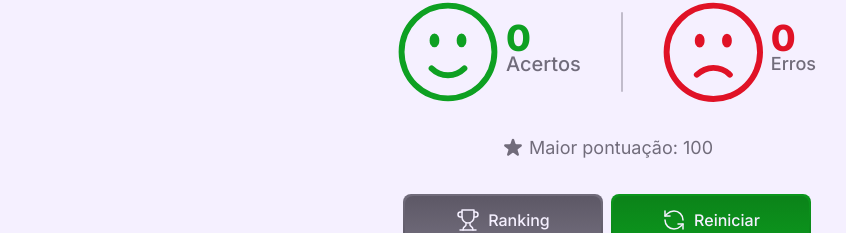
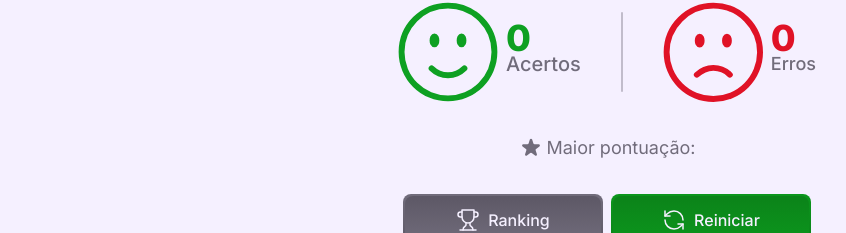
Before and after one commit to Mateus-53/jogo-do-glecio, a React (Vite) app: page /results in a window 1280 px wide. Shown: the part 336-569 px from the top of the page, without its empty margins (33-879 px from the left). Built offline with nearby package versions, Linux system fonts and the light colour scheme.

Commit message:
Show max score in result screen

```diff
--- a/src/pages/Result.jsx
+++ b/src/pages/Result.jsx
@@ -40,7 +40,8 @@ function Result() {
 
     useEffect(() => {
         const handleResize = () => {
-			const viewportWidth = window.visualViewport?.width || window.innerWidth;
+            const viewportWidth =
+                window.visualViewport?.width || window.innerWidth;
             setWindowWidth(viewportWidth);
         };
 
@@ -101,7 +102,7 @@ function Result() {
                     </div>
                     <p className="flex items-center justify-center gap-1 text-lg text-darkGray">
                         <HiStar className="w-6 h-6" />
-						Maior pontuação: 100
+                        Maior pontuação: {localStorage.getItem("MAX_SCORE")}
                     </p>
                     <div className="flex gap-2 w-full justify-center max-[480px]:flex-col max-[480px]:items-center">
                         <Link
@@ -113,7 +114,11 @@ function Result() {
                                 Ranking
                             </ButtonSupport>
                         </Link>
-						<Link to="/play" replace={true} className="max-w-[200px] w-full">
+                        <Link
+                            to="/play"
+                            replace={true}
+                            className="max-w-[200px] w-full"
+                        >
                             <ButtonSuccess>
                                 <RefreshCcw strokeWidth={1.5} />
                                 Reiniciar
@@ -137,4 +142,5 @@ function Result() {
         </>
     );
 }
+
 export default Result;
--- a/src/services/userService.js
+++ b/src/services/userService.js
@@ -30,6 +30,7 @@ export const getUser = async (userId) => {
             avatarDefault: data.avatar.path_default,
             avatarMedium: data.avatar.path_256px,
             avatarLow: data.avatar.path_128px,
+            maxScore: data.maxScore,
             isAdmin: data.is_admin,
         };
         setLocalUserInfo(userInfo);
```
Lines whose indentation alone changed are shown as unchanged.
